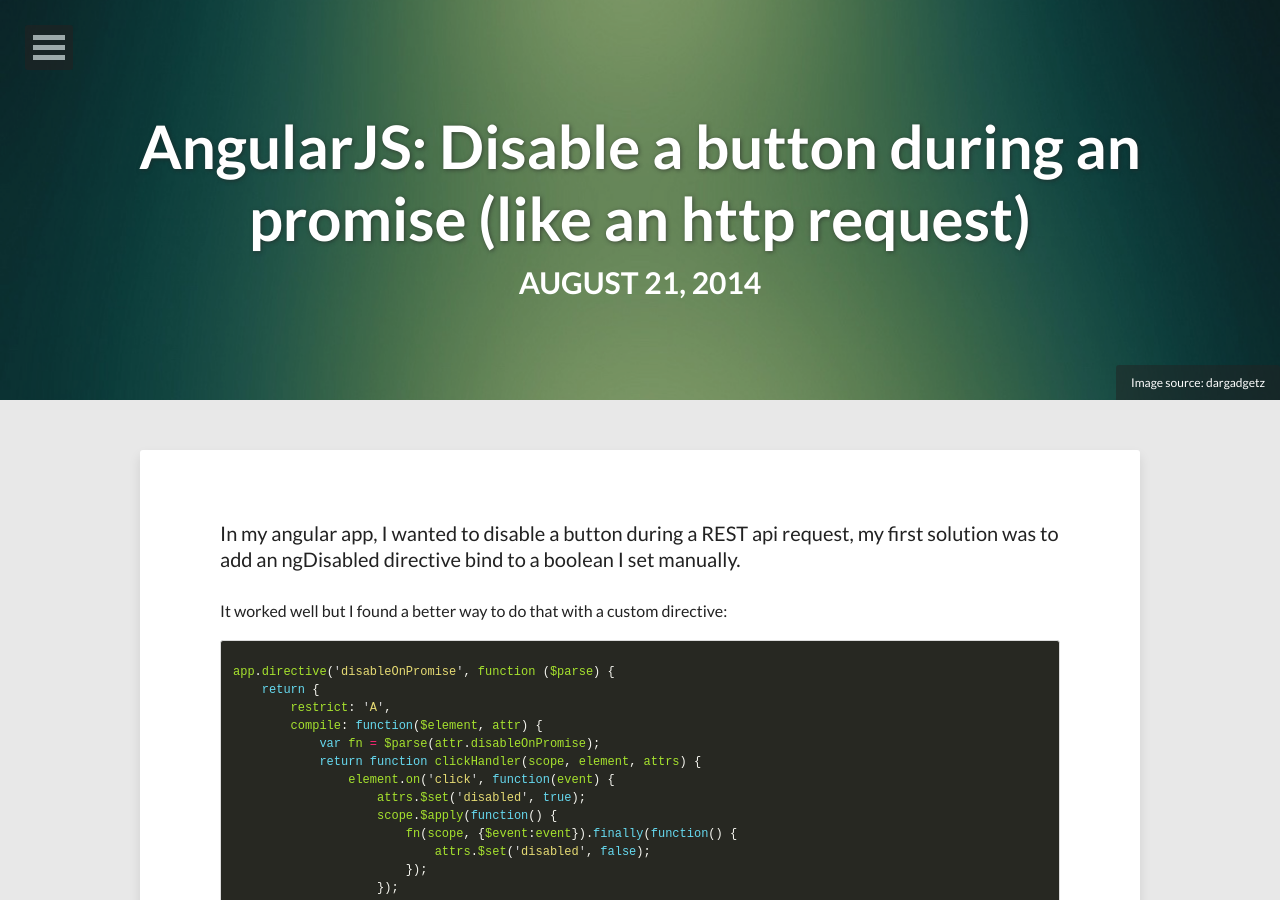
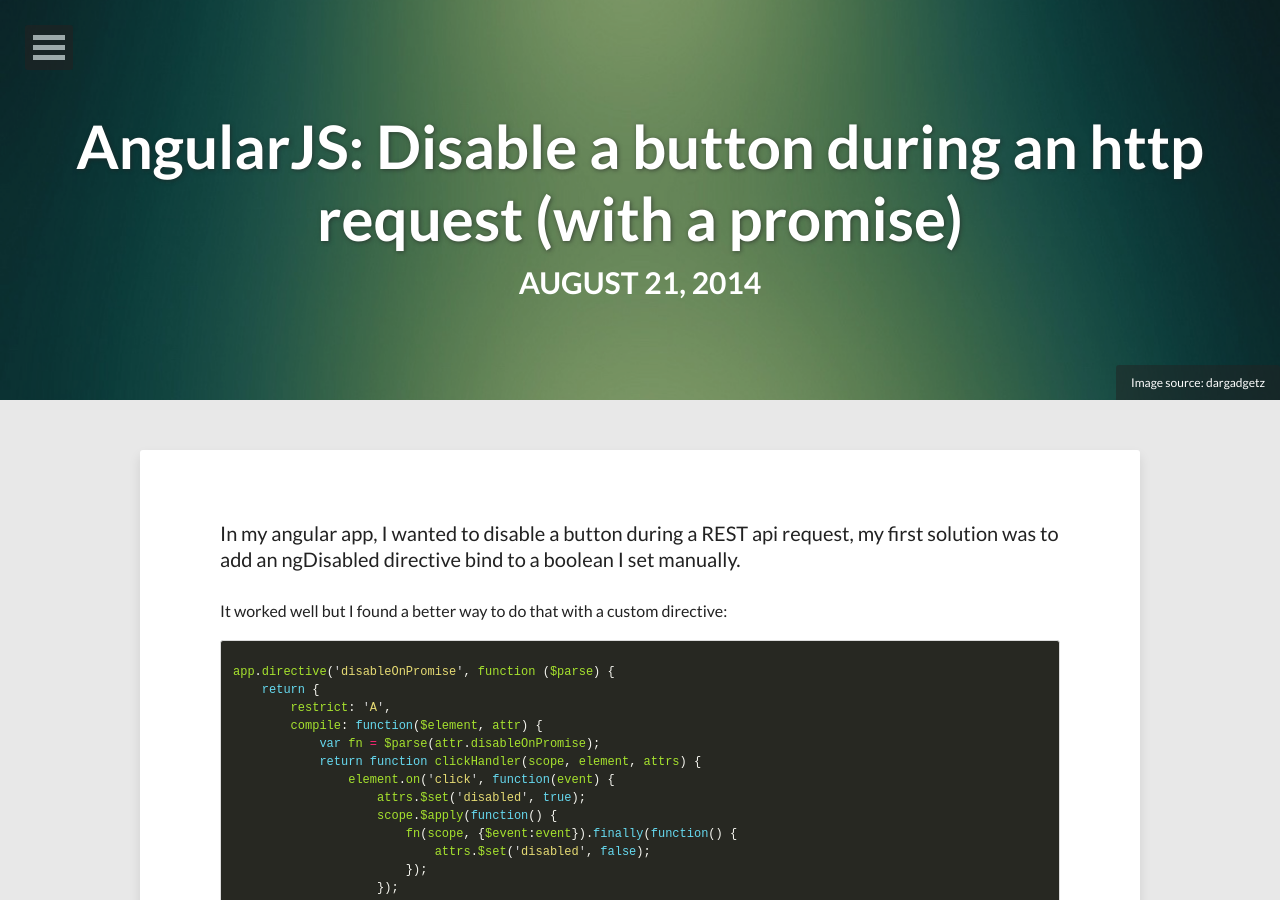
Before and after one commit to bertrandg/bertrandg.github.io, a Jekyll site: the page built from _posts/2014-08-21-angular-disable-button-on-promise.md, in a window 1280 px wide and 900 px high. Built offline with Jekyll 4.4.1, drawn with Linux system fonts in a browser that asks for light colours; nearby versions of some CDN libraries; comment, search, counter and statistics services are not loaded; some of the changed text lies outside the part shown.

Commit message:
post promise

```diff
--- a/_posts/2014-08-21-angular-disable-button-on-promise.md
+++ b/_posts/2014-08-21-angular-disable-button-on-promise.md
@@ -1,6 +1,6 @@
 ---
 layout: post
-title: "AngularJS: Disable a button during an promise (like an http request)"
+title: "AngularJS: Disable a button during an http request (with a promise)"
 description: ""
 modified: 2014-08-21
 tags: [disabled, directive, angularjs, plunker, promise]
```
